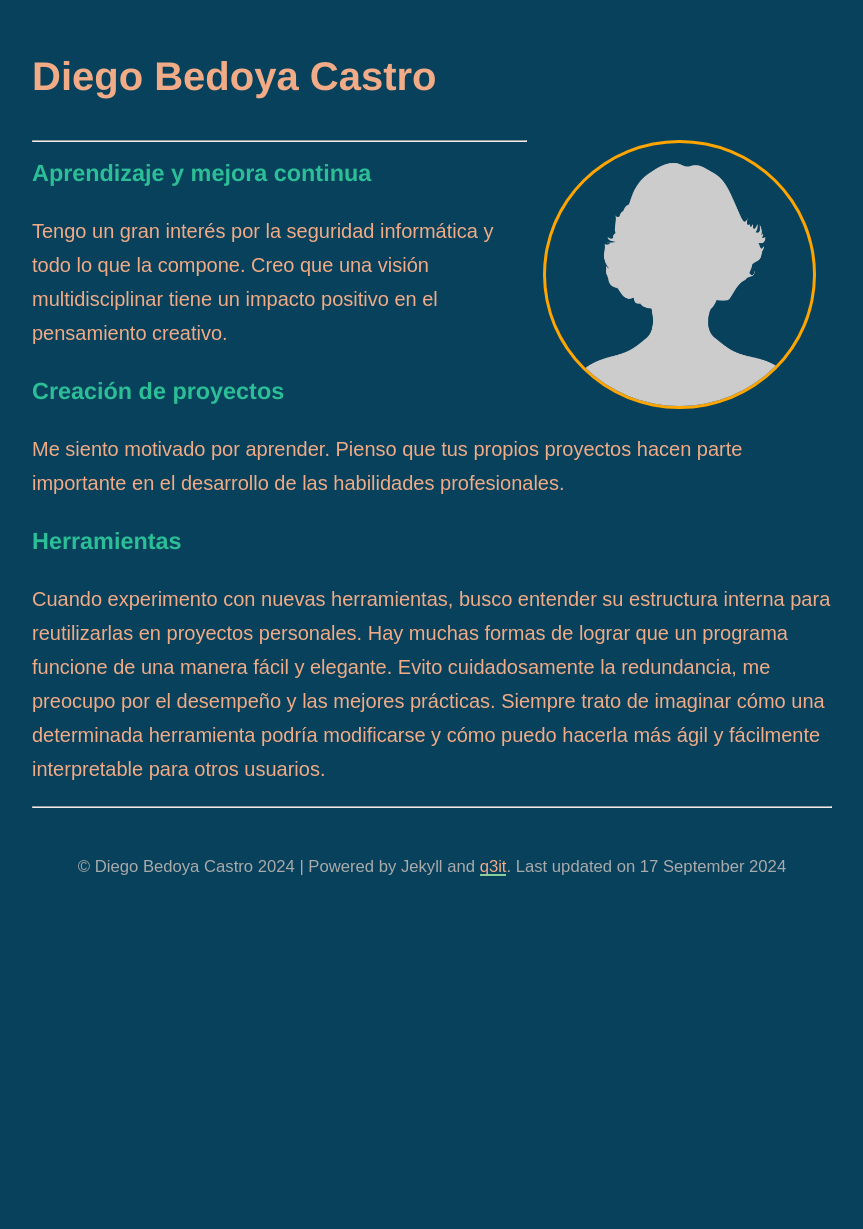
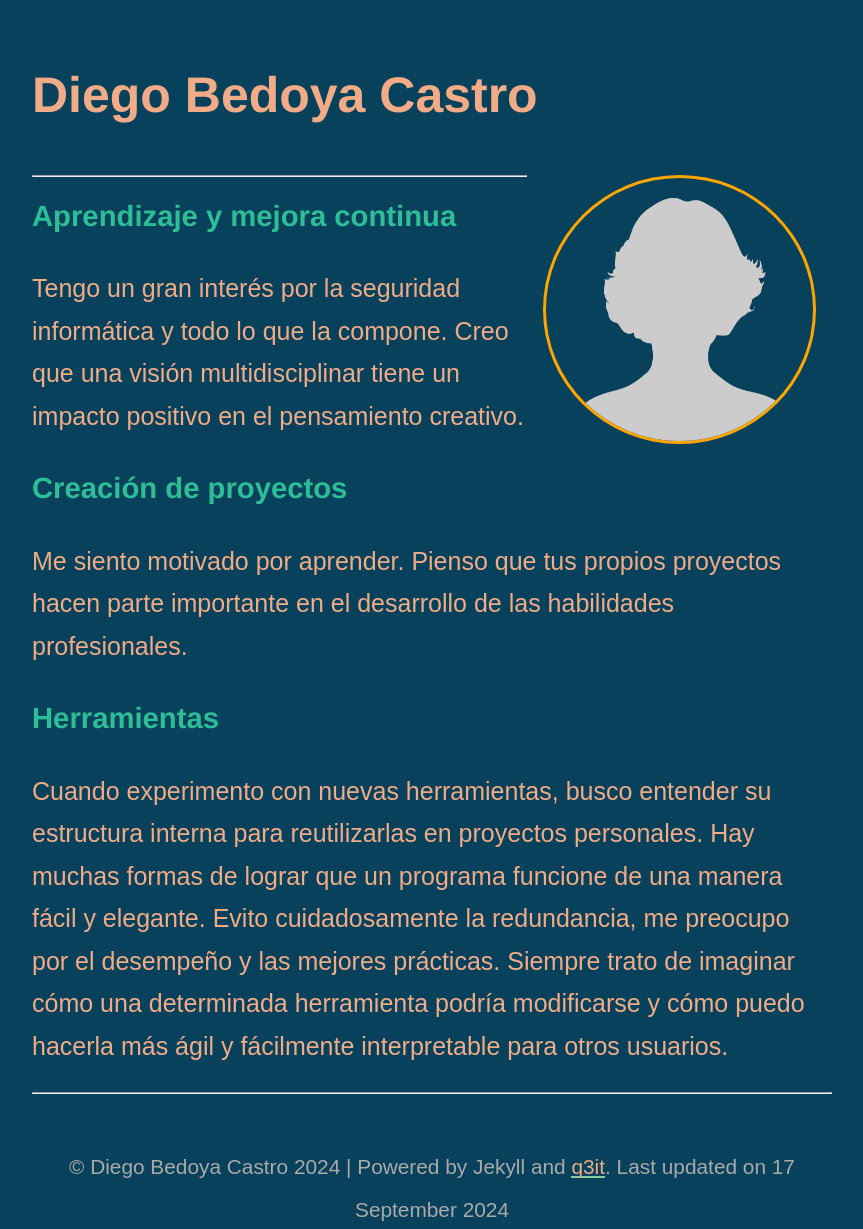
Before and after one commit to q3it/card, a Jekyll site: the page built from index.md, in a window 1280 px wide. Shown: the whole page, without its empty margins (208-1071 px from the left). Built offline with Jekyll 4.4.1, drawn with Linux system fonts in a browser that asks for light colours; nearby versions of some CDN libraries; before the commit the page ends 980 px from its top, so only the background shows below that.

Commit message:
Update variables.scss

```diff
--- a/assets/css/_sass/variables.scss
+++ b/assets/css/_sass/variables.scss
@@ -1,6 +1,6 @@
 $base-font-family: 'Lora', sans-serif;
 /*$base-font-family: 'Work Sans', sans-serif;*/
-$base-font-size:   20px;
+$base-font-size:   25px;
 $base-font-weight: 400;
 $small-font-size:  $base-font-size * 0.875;
 $base-line-height: 1.7;
```
